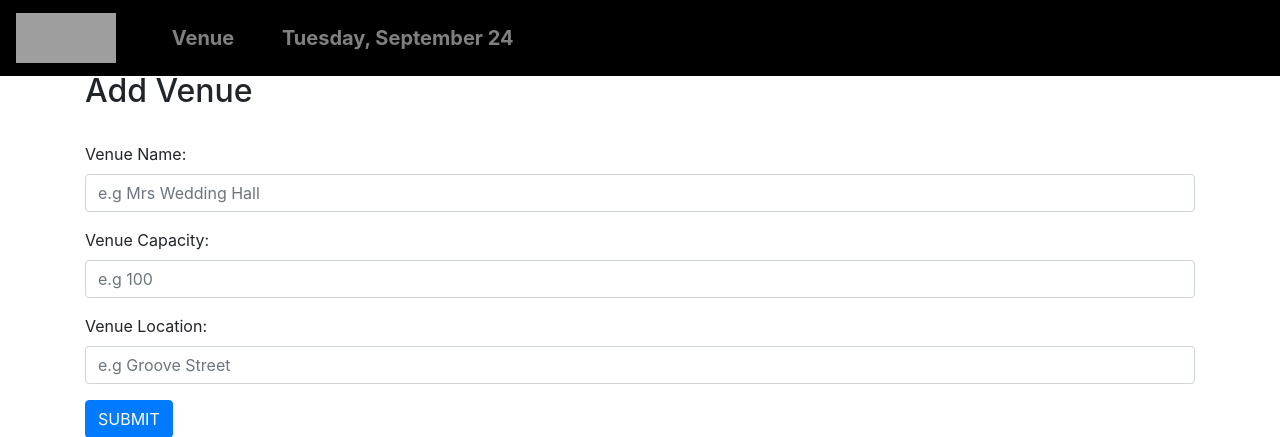
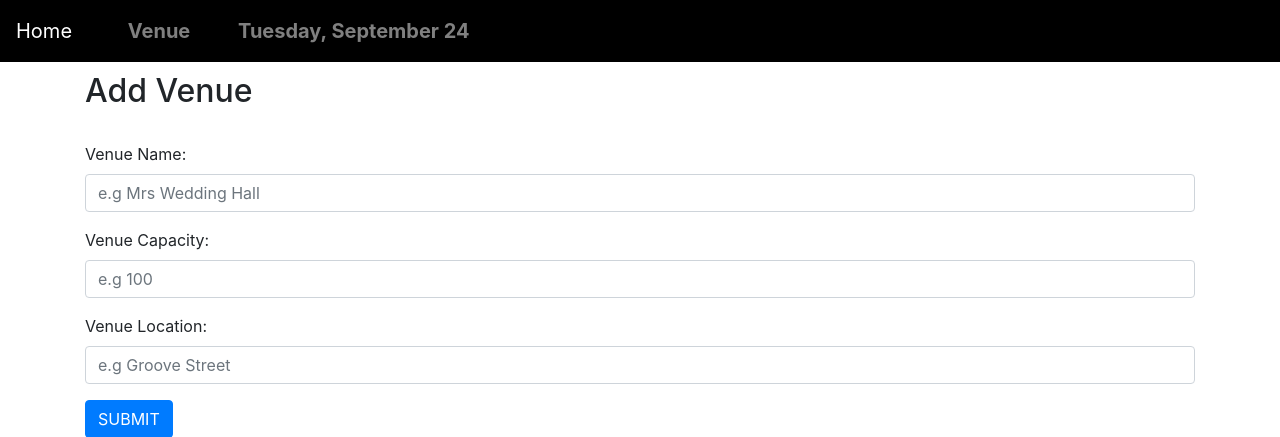
Before and after one commit to RavenThevar/302CEM, a CodeIgniter app: page /VRS/index.php/venue/index in a window 1280 px wide. Shown: the top 437 px of the page. Run offline with CodeIgniter, Linux system fonts and the light colour scheme; data that the repository does not hold is empty; grey boxes are pictures that could not be loaded.

Commit message:
Optimisation done to 302CEM\VRS\application\views\header
The removal of a faulty image anchor and the addition of a "Home" anchor in replacement to it.

```diff
--- a/VRS/application/views/header.php
+++ b/VRS/application/views/header.php
@@ -23,7 +23,7 @@ defined('BASEPATH') OR exit('No direct script access allowed');
         <nav class="navbar navbar-expand-sm navbar-dark fixed-top" style="background-color: black;">
 
             <a class="navbar-brand" href="http://localhost/VRS/index.php/homepage">
-                <img src="images/logo.png" style="width: 100px; height: 50px;">
+            Home
             </a>
 
             <button class="navbar-toggler" type="button" data-toggle="collapse" data-target="#collapsibleNavbar">
```
